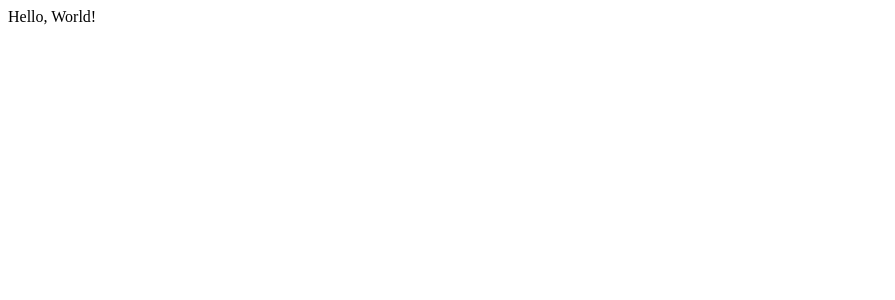
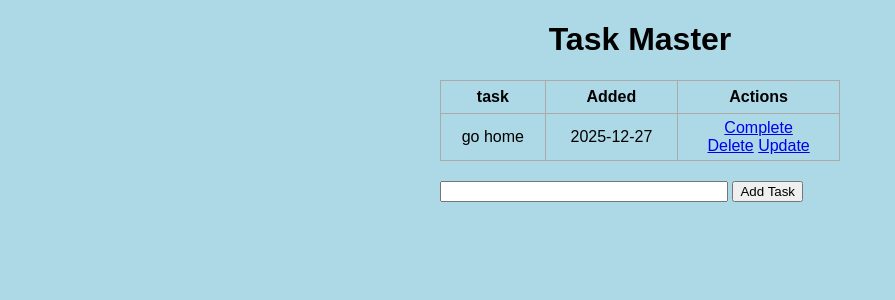
Before and after one commit to Chemweno-Kiprop/Task-manager-using-Flask-Python, a Flask app: page / in a window 1280 px wide. Before the commit the part shown is almost empty. Shown: the top 300 px of the page, without its empty margins (0-895 px from the left). Run offline with Flask 3, Linux system fonts and the light colour scheme; data comes from the database, SQL or seed files in the repository; both versions use the stored data as it was after the commit.

Commit message:
init app

```diff
--- a/app.py
+++ b/app.py
@@ -1,11 +1,61 @@
-from flask import Flask, render_template
+from flask import Flask, render_template, url_for, request, redirect
+from flask_sqlalchemy import SQLAlchemy
+from datetime import datetime
 
 app = Flask(__name__)
+app.config['SQLALCHEMY_DATABASE_URI'] = 'sqlite:///test.db'
+db = SQLAlchemy(app)
 
-@app.route('/')
+class Todo(db.Model):
+    id = db.Column(db.Integer, primary_key=True)
+    content = db.Column(db.String(200), nullable=False)
+    date_created = db.Column(db.DateTime, default=datetime.utcnow)
 
+    def __repr__(self):
+        return '<Task %r>' % self.id
+
+
+@app.route('/', methods =['GET', 'POST'])
 def index():
-    return render_template('index.html')
+    if request.method=='POST':
+        task_content = request.form['content']
+        new_task=Todo(content=task_content)
+        try:
+            db.session.add(new_task)
+            db.session.commit()
+            return redirect('/')
+        except:
+            return 'There was an issue adding your task'
+
+    else:
+        tasks=Todo.query.order_by(Todo.date_created).all()
+        return render_template('index.html', tasks=tasks)
+
+
+@app.route('/update/<int:id>', methods=['GET', 'POST'])
+def update(id):
+    task=Todo.query.get_or_404(id)
+    if request.method=='POST':
+        task.content=request.form['content']
+        try:
+            db.session.commit()
+            return redirect('/')
+        except:
+            return 'There was an issue updating your task'
+    else:
+        return render_template('update.html', task=task)
+
+
+@app.route('/delete/<int:id>')
+def delete(id):
+    task_to_delete=Todo.query.get_or_404(id)
+
+    try:
+        db.session.delete(task_to_delete)
+        db.session.commit()
+        return redirect('/')
+    except:
+        return 'There was a problem deleting that task'
 
 if __name__ == '__main__':
     app.run(debug=True)
--- /dev/null
+++ b/static/css/main.css
@@ -0,0 +1,36 @@
+body, html {
+    margin: 0;
+    font-family: sans-serif;
+    background-color: lightblue;
+}
+
+.content {
+    margin: 0 auto;
+    width: 400px;
+}
+
+table, td, th {
+    border: 1px solid #aaa;
+}
+
+table {
+    border-collapse: collapse;
+    width: 100%;
+}
+
+th {
+    height: 30px;
+}
+
+td {
+    text-align: center;
+    padding: 5px;
+}
+
+.form {
+    margin-top: 20px;
+}
+
+#content {
+    width: 70%;
+}
--- a/templates/base.html
+++ b/templates/base.html
@@ -0,0 +1,12 @@
+<!DOCTYPE html>
+<html lang="en">
+<head>
+    <meta charset="UTF-8">
+    <meta name="viewport" content="width=device-width, initial-scale=1.0">
+    <link rel="stylesheet" href="{{ url_for('static', filename='css/main.css') }}">
+    {% block head %}{% endblock %}
+</head>
+<body>
+    {% block body %}{% endblock %}
+</body>
+</html>
--- a/templates/index.html
+++ b/templates/index.html
@@ -1,11 +1,42 @@
-<!DOCTYPE html>
-<html lang="en">
-<head>
-    <meta charset="UTF-8">
-    <meta name="viewport" content="width=device-width, initial-scale=1.0">
-    <title>Document</title>
-</head>
-<body>
-    Hello, World!
-</body>
-</html>
+{% extends "base.html" %}
+{% block head %}
+ <title>Task Manager</title>
+{% endblock %}
+
+
+{% block body %}
+<div class="content">
+    <h1 style="text-align: center">Task Master</h1>
+    {% if tasks | length<1 %}
+        <p style="text-align: center">No tasks added yet! Add one below</p>
+
+    {% else %}
+    <table>
+        <tr>
+            <th>task</th>
+            <th>Added</th>
+            <th>Actions</th>
+        </tr>
+        {% for task in tasks %}
+            <tr>
+                <td>{{ task.content }}</td>
+                <td>{{ task.date_created.date() }}</td>
+                <td>
+                    <a href="#">Complete</a>
+                    <br>
+                    <a href="/delete/{{task.id}}#">Delete</a>
+                    <a href="/update/{{task.id}}#">Update</a>
+                </td>
+            </tr>
+        {% endfor %}
+    </table>
+    {% endif %}
+    <div class="form">
+        <form action="/" method="POST">
+            <input type="text" name="content" id="content">
+            <input type="submit" value="Add Task">
+        </form>
+    </div>
+
+</div>
+{% endblock %}
```
Also changed, not shown: requirements.txt (added, +14 -0 lines), templates/update.html (added, +21 -0 lines), instance/test.db (added).
